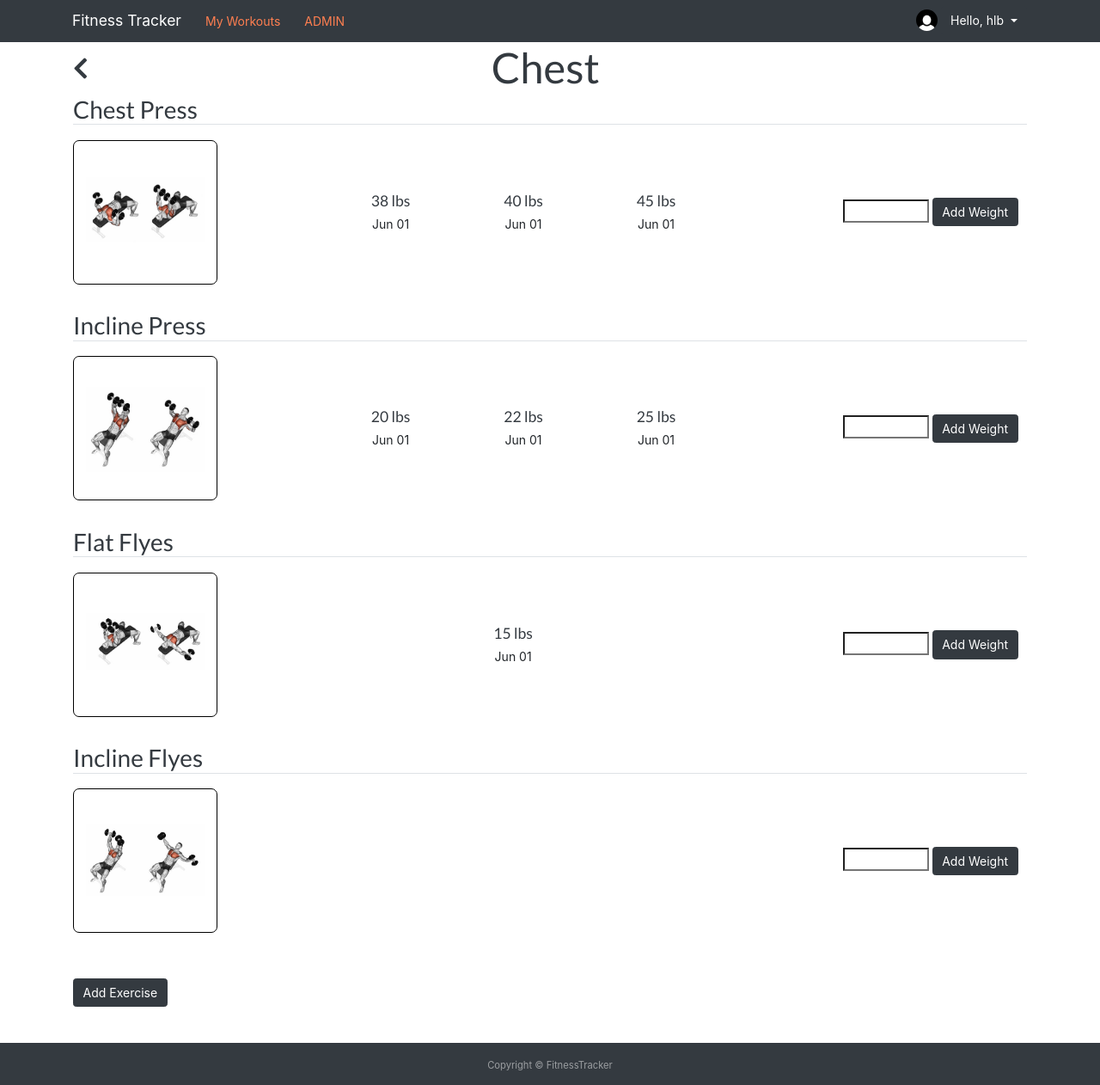
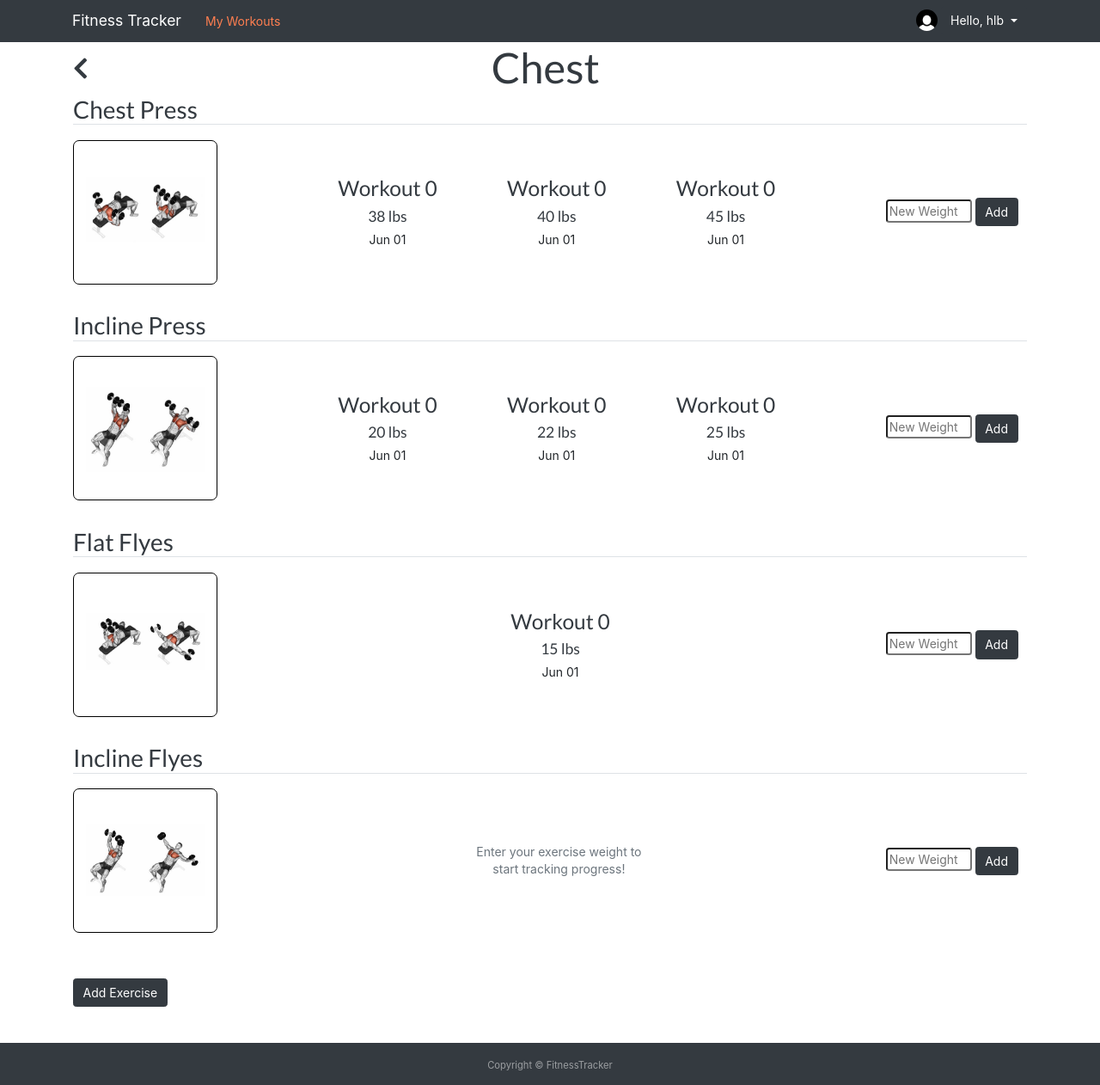
Before and after one commit to Hlbenjamin/FitnessTracker, a Django app: page /workout/1/ in a window 1280 px wide. Shown: the whole page at 86% size. Run offline with Django 3.2, Linux system fonts and the light colour scheme; a user stored in the database is signed in; data comes from the database, SQL or seed files in the repository; parts of the project's set-up code (start-up, migrations or seed data) failed here and were passed over; some libraries are stand-ins or nearby versions.

Commit message:
Add form functionality and helper text

```diff
--- a/workouts/models.py
+++ b/workouts/models.py
@@ -1,6 +1,7 @@
 from django.db import models
 from django.utils import timezone
 from django.contrib.auth.models import User
+from django.db.models import Max
 
 class WorkoutData(models.Model):
     name = models.CharField(max_length=100)
@@ -47,6 +48,19 @@ class Weight(models.Model):
     exercise = models.ForeignKey(Exercise, on_delete=models.CASCADE, related_name='exercise')
     weight = models.DecimalField(decimal_places=0, max_digits=10000)
     date_posted = models.DateTimeField(default=timezone.now)
+    code = models.IntegerField('Code', default=0)
+
+    def save(self, *args, **kwargs):
+        if self.code == 0:
+            max_code = Weight.objects.filter(exercise=self.exercise).aggregate(max_code = Max('code'))
+            try:
+                self.code = max_code.get('max_code',0)+1
+            except:
+                self.code = 1
+        return super(Weight, self).save(*args, **kwargs)
+
+    class Meta:
+        unique_together = ('exercise', 'code')
 
     def __str__(self):
         return f'{self.weight}'
--- a/workouts/static/workouts/main.css
+++ b/workouts/static/workouts/main.css
@@ -2,9 +2,15 @@
     margin-top: calc(30vh - 10.5rem);
 }
 
+.button-container {
+    text-align: center;
+}
 
 a {
     color: black ;
+}
+a:hover {
+    color: black;
 }
 
 body main {
@@ -105,7 +111,7 @@ td {
     padding: 1rem 0rem;
 }
 .workout-box:hover {
-    box-shadow: 0rem 0rem .2rem coral;
+    box-shadow: 0rem 0rem .4rem coral;
 }
 
 
@@ -134,7 +140,7 @@ td {
     transform: translateY(-35%);
 }
  .exercise-box:hover {
-     box-shadow: 0rem 0rem .2rem coral;
+     box-shadow: 0rem 0rem .4rem coral;
  }
 
 
--- a/workouts/templates/workouts/base.html
+++ b/workouts/templates/workouts/base.html
@@ -34,7 +34,6 @@
                 <!-- {% for workout in workouts %}
                   <a class="nav-link"href="{% url 'workouts_workout' workout.id %}">{{ workout }}</a>
                 {% endfor %} -->
-                <a class="nav-link"href="/admin/">ADMIN</a>
                 <div class="dropdown ml-auto">
                   {% if user.is_authenticated %}
                   <img class="rounded-circle account-img" src="{{ user.profile.image.url }}" alt="">
--- a/workouts/templates/workouts/workout.html
+++ b/workouts/templates/workouts/workout.html
@@ -18,19 +18,26 @@
                         </div>
                     </a>
                 </td>
+                {% if exercise.weight %}
                 {% for weight in exercise.weight|dictsortreversed:"date_posted"|slice:"3" reversed %}
                 <td class="table-data text-center">
+                    <h3>Workout {{ weight.code }}</h3>
                     <h5>{{ weight.weight }} lbs</h5>
                     <p>{{ weight.date_posted|date:'M d' }}</p>
                 </td>
 
                 {% endfor %}
+                {% else %}
+                <td>
+                    <p class="text-muted text-center">Enter your exercise weight to<br> start tracking progress!</p>
+                </td>
+                {% endif %}
                 <td class="table-button">
-                    <form method="POST">
+                    <form id="weight-form" method="POST">
                         {% csrf_token %}
                         <input class="input-form" id="exercise" type="hidden" name="exercise" value="{{ exercise.id }}">
-                        <input class="input-form" id="weight" type="text" name="weight">
-                        <button type="submit" class="btn btn-dark" name="btnform1">Add Weight</button>
+                        <input class="input-form rounded" id="weight" type="text" name="weight" placeholder="New Weight">
+                        <button type="submit" class="btn btn-dark" name="btnform1">Add</button>
                     </form>
                 </td>
                 <br>
@@ -72,3 +79,20 @@
         </div>
     </div>
 {% endblock content %}
+<script>
+    $(document).on('submit', '#weight-form', function(e){
+        e.preventDefault();
+
+        $.ajax({
+            type:'POST',
+            url: '/workouts/workout/',
+            data:{
+                exercise:$('#exercise').val(),
+                weight:$('#weight').val(),
+            },
+            success:function(){
+
+            }
+        });
+    });
+</script>
--- a/workouts/views.py
+++ b/workouts/views.py
@@ -2,6 +2,7 @@ from django.shortcuts import render, redirect
 from .models import Workout, Weight, Exercise, WorkoutData, ExerciseData
 from .forms import WeightForm, WorkoutForm, ExerciseForm
 from django.contrib.auth.decorators import login_required
+
 
 @login_required
 def home(request):
```
Also changed, not shown: workouts/templates/workouts/home.html (+18 -5 lines), workouts/migrations/0005_auto_20200606_1114.py (added), workouts/migrations/0006_auto_20200606_1120.py (added), workouts/migrations/0007_auto_20200606_1121.py (added).
